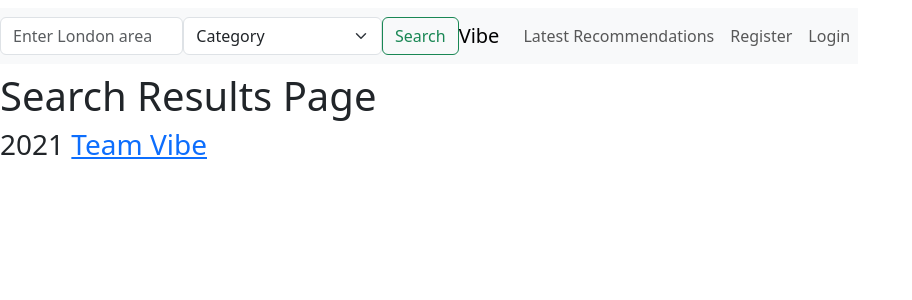
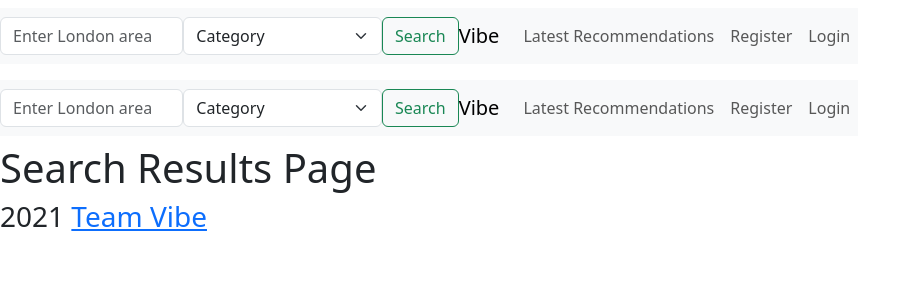
Before and after one commit to ThomasVirgo/Chat-App-Client, a React app: page /search-results in a window 1280 px wide. Shown: the top 300 px of the page, without its empty margins (0-912 px from the left). Built offline with nearby package versions, Linux system fonts and the light colour scheme.

Commit message:
start searchResults page

```diff
--- a/src/pages/SearchResults/index.js
+++ b/src/pages/SearchResults/index.js
@@ -1,8 +1,12 @@
 import React from "react";
+import { NavigationBar } from "../../layout"
 
 function SearchResults() {
     return (
+        <>
+        <NavigationBar />
         <h1>Search Results Page</h1>
+        </>
     );
 }
 
```
